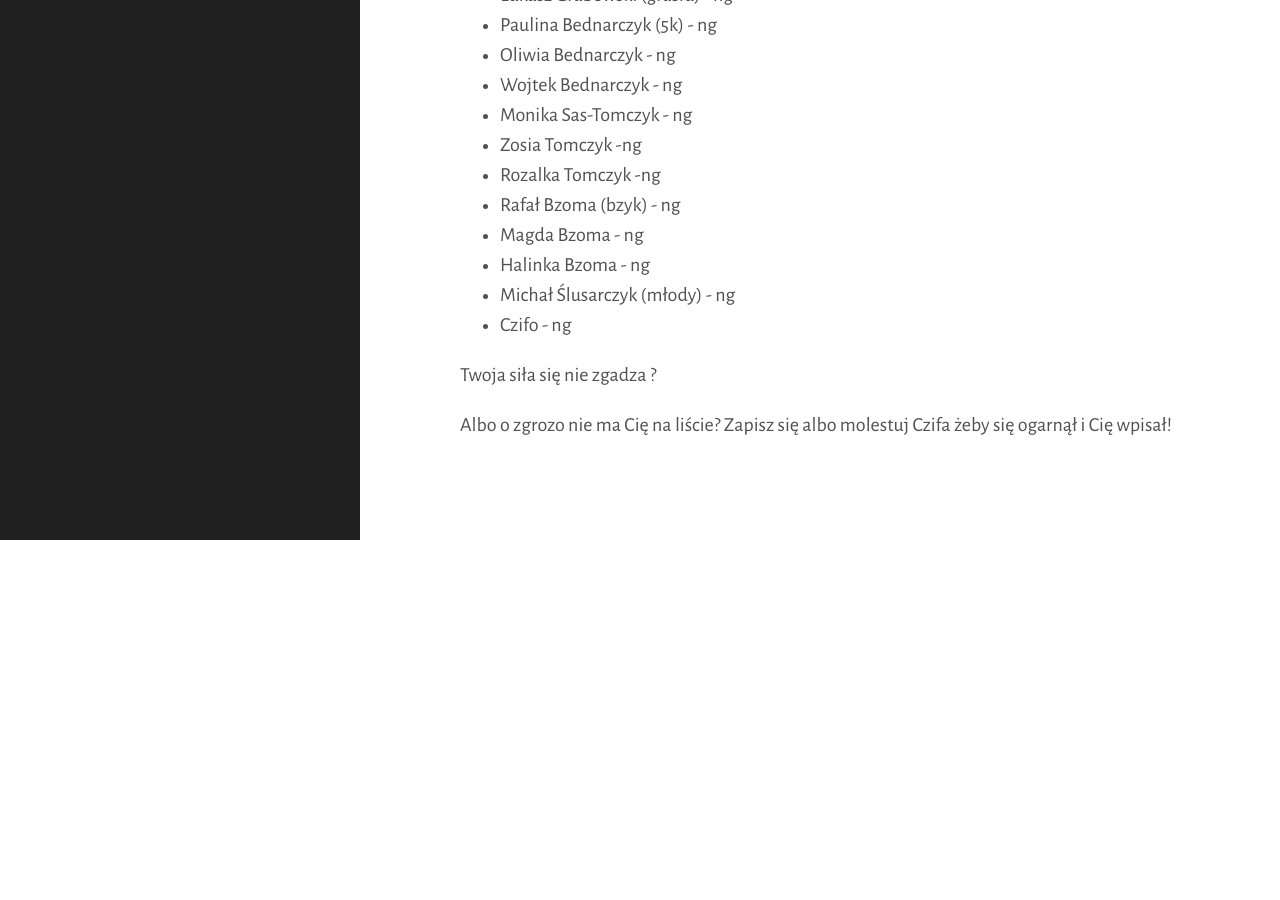
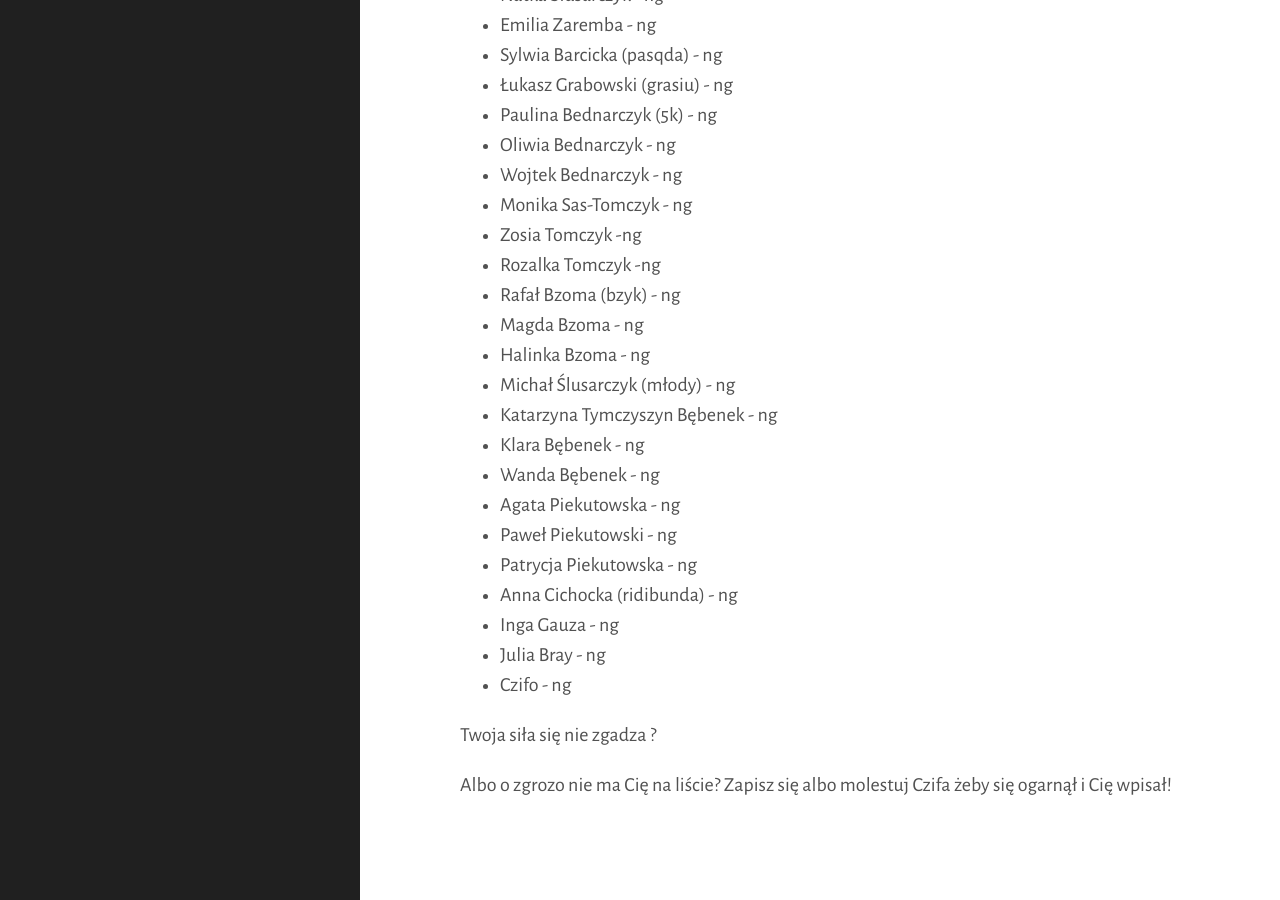
Before and after one commit to tasuki/lsg, a Jekyll site: the page built from zarejestrowani.md, in a window 1280 px wide and 900 px high, scrolled down 2030 px. Built offline with Jekyll 4.4.1, drawn with Linux system fonts in a browser that asks for light colours; before the commit the page ends 2570 px from its top, so only the background shows below that; some of the changed text lies outside the part shown.

Commit message:
Update zarejestrowani.md

```diff
--- a/zarejestrowani.md
+++ b/zarejestrowani.md
@@ -30,6 +30,8 @@ Zarejestrowani uczestnicy, mniej więcej według stopnia:
 - Marcin Tomczyk (emtom) - 4k
 - Wojtek Kaśkow - 5k
 - Daria Kwietniewska (dariatka) - 6k
+- Jarek Bębenek - 6k
+- Jakub Gauza (mermez) - 6k
 - Bartek Lisiecki (hino) - 7k
 - Robert Bugaj - 7k
 - Wojciech Ślusarczyk (oro) - 8k
@@ -50,6 +52,7 @@ Zarejestrowani uczestnicy, mniej więcej według stopnia:
 - Klaudia Srul (sprężynka) - 20k
 - Magda Walkiewicz - 20k
 - Bartosz Kaganiec - 20k
+- Rufin Gauza - 25k
 - Natalia Kolinska - 26k
 - Piotr Sobanski - 30k
 - Jan Sobanski - 30k
@@ -80,6 +83,15 @@ Zarejestrowani uczestnicy, mniej więcej według stopnia:
 - Magda Bzoma - ng
 - Halinka Bzoma - ng
 - Michał Ślusarczyk (młody) - ng
+- Katarzyna Tymczyszyn Bębenek - ng
+- Klara Bębenek - ng
+- Wanda Bębenek - ng
+- Agata Piekutowska - ng
+- Paweł Piekutowski - ng
+- Patrycja Piekutowska - ng
+- Anna Cichocka (ridibunda) - ng
+- Inga Gauza - ng
+- Julia Bray - ng
 - Czifo - ng
 
 
```
